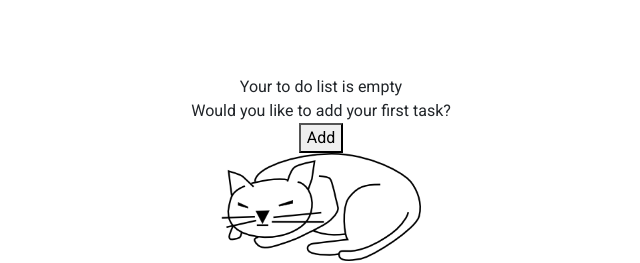
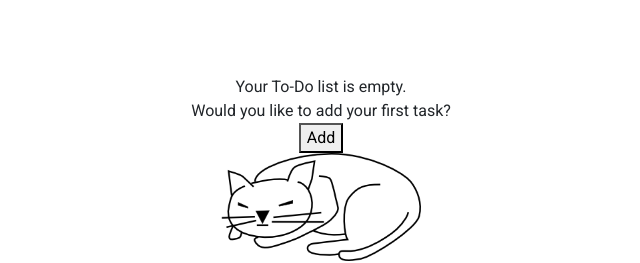
Before and after one commit to GannaKov/to-do-list, a website: page index.html in a window 1280 px wide. Shown: the part 264-527 px from the top of the page, 319-959 px from the left. Drawn offline with nearby package versions, Linux system fonts and the light colour scheme.

Commit message:
etwas changes

```diff
--- a/index.html
+++ b/index.html
@@ -26,7 +26,7 @@
     <main>
       <div class="wbs-section start__section hidden">
         <div class="wbs-start__container hidden">
-          <p class="wbs-start__text">Your to do list is empty</p>
+          <p class="wbs-start__text">Your To-Do list is empty.</p>
           <p class="wbs-start__text">Would you like to add your first task?</p>
           <button class="wbs-start__btnAdd" type="button">Add</button>
           <img class="wbs-start__img" src="./images/sleepcat.png" alt="" />
```
